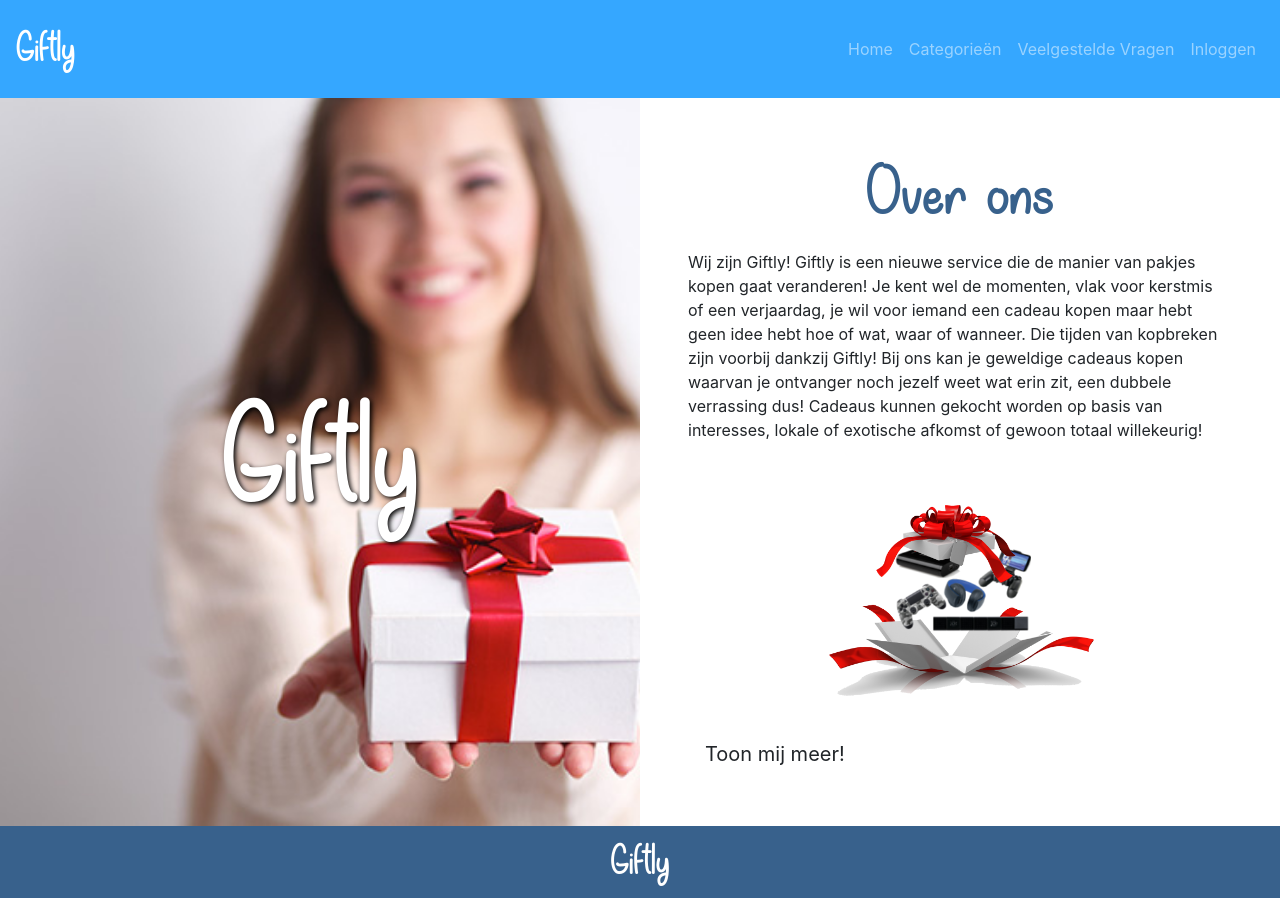
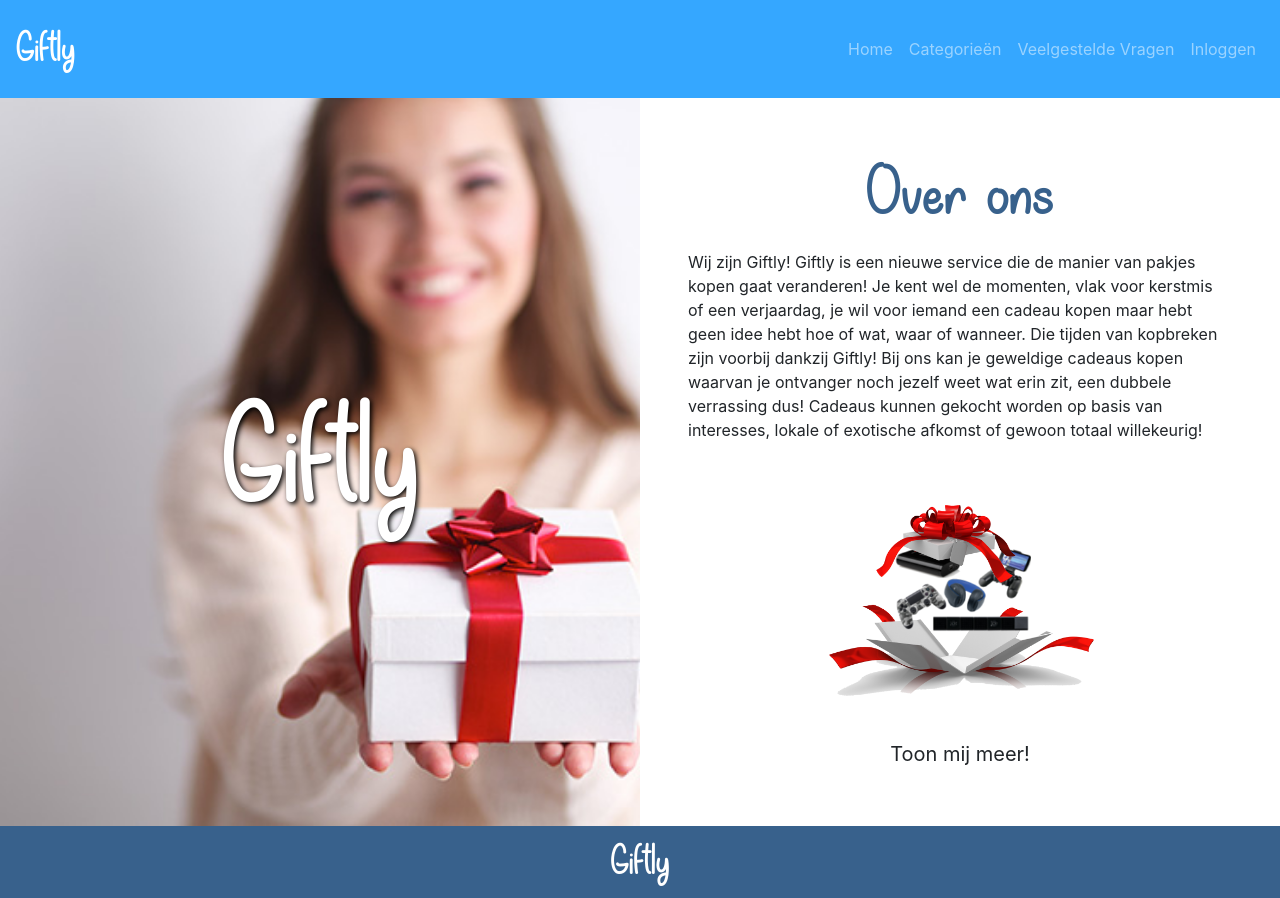
Before and after one commit to JensVanAssche/giftly, a Vue app: page / in a window 1280 px wide. Built offline with nearby package versions, Linux system fonts and the light colour scheme; a small style sheet from the web is missing.

Commit message:
Centered button

```diff
--- a/src/views/Home.vue
+++ b/src/views/Home.vue
@@ -36,4 +36,9 @@ export default {
 </script>
 
 <style lang="scss" scoped>
+.btn{
+  display: block;
+  margin-left: auto;
+  margin-right: auto;
+}
 </style>
```
